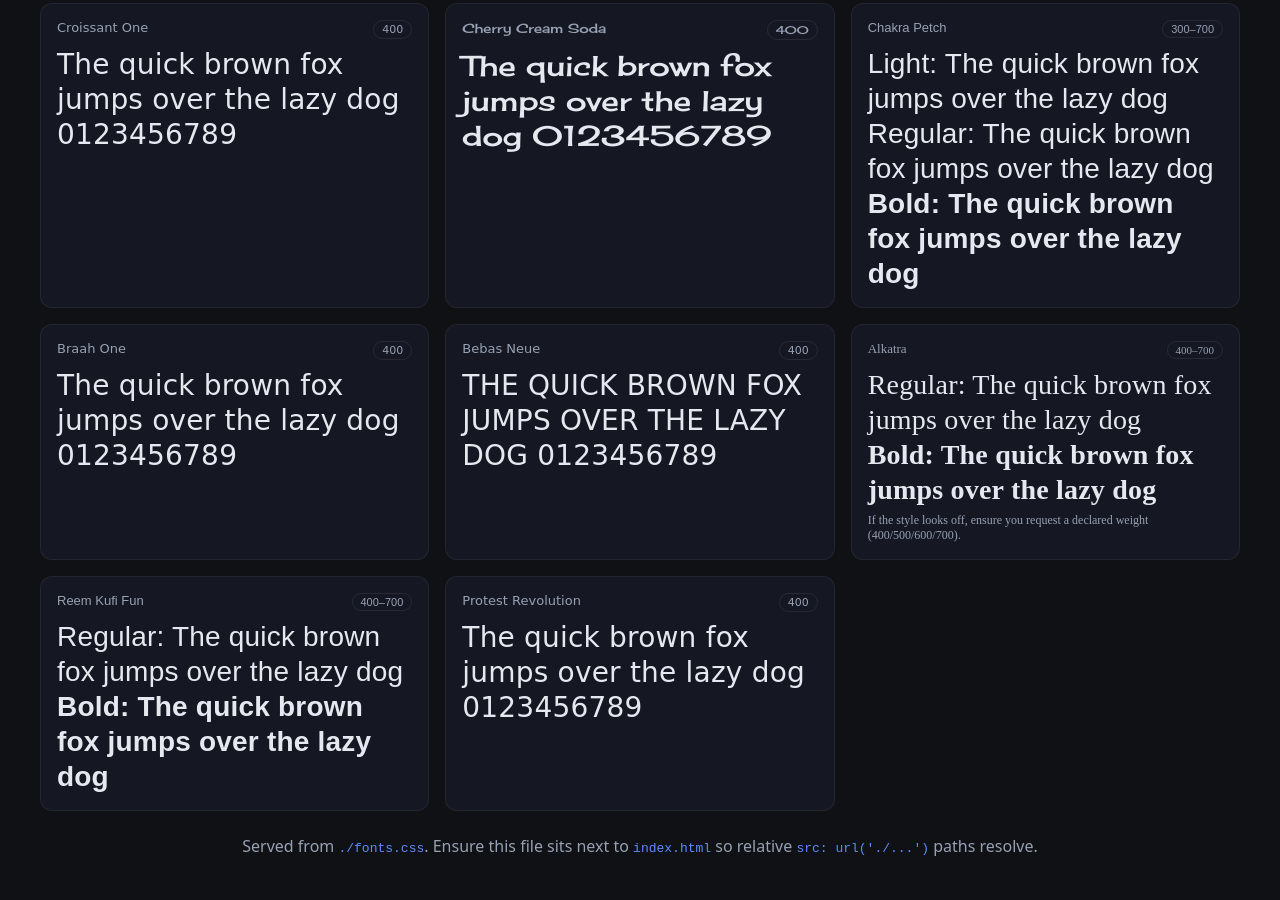
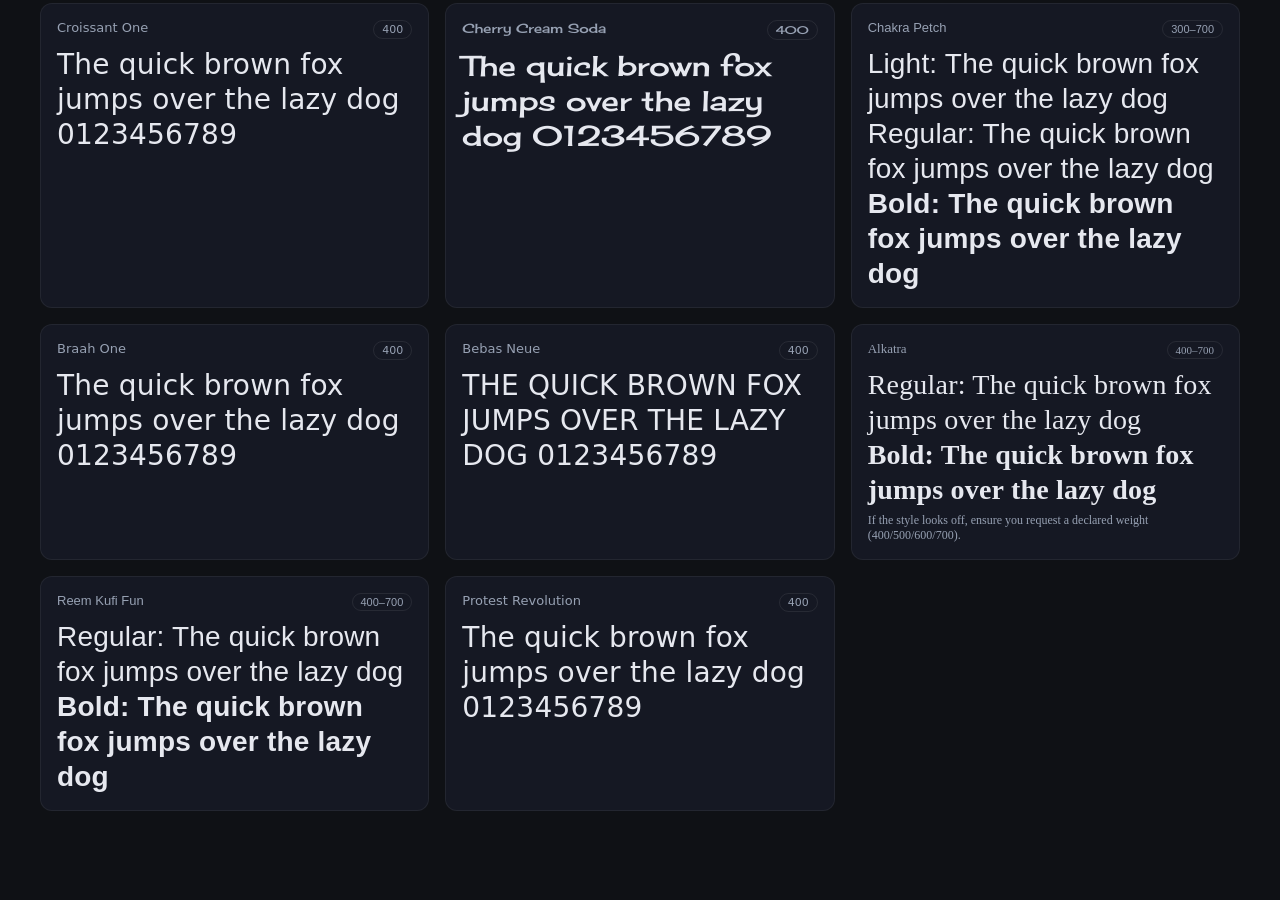
Before and after one commit to Binary-Fusion/fonts, a plain HTML site: page index.html in a window 1280 px wide. Shown: the part 5146-6046 px from the top of the page. After the commit the page ends 5981 px from the top, so only its background shows below. Drawn offline with Linux system fonts and the light colour scheme; a web font is replaced by a local one.

Commit message:
Remove footer section from index.html

```diff
--- a/index.html
+++ b/index.html
@@ -450,10 +450,6 @@
         </div>
 
       </div>
-
-      <footer>
-        Served from <code>./fonts.css</code>. Ensure this file sits next to <code>index.html</code> so relative <code>src: url('./...')</code> paths resolve.
-      </footer>
     </main>
   </body>
   </html>
```
